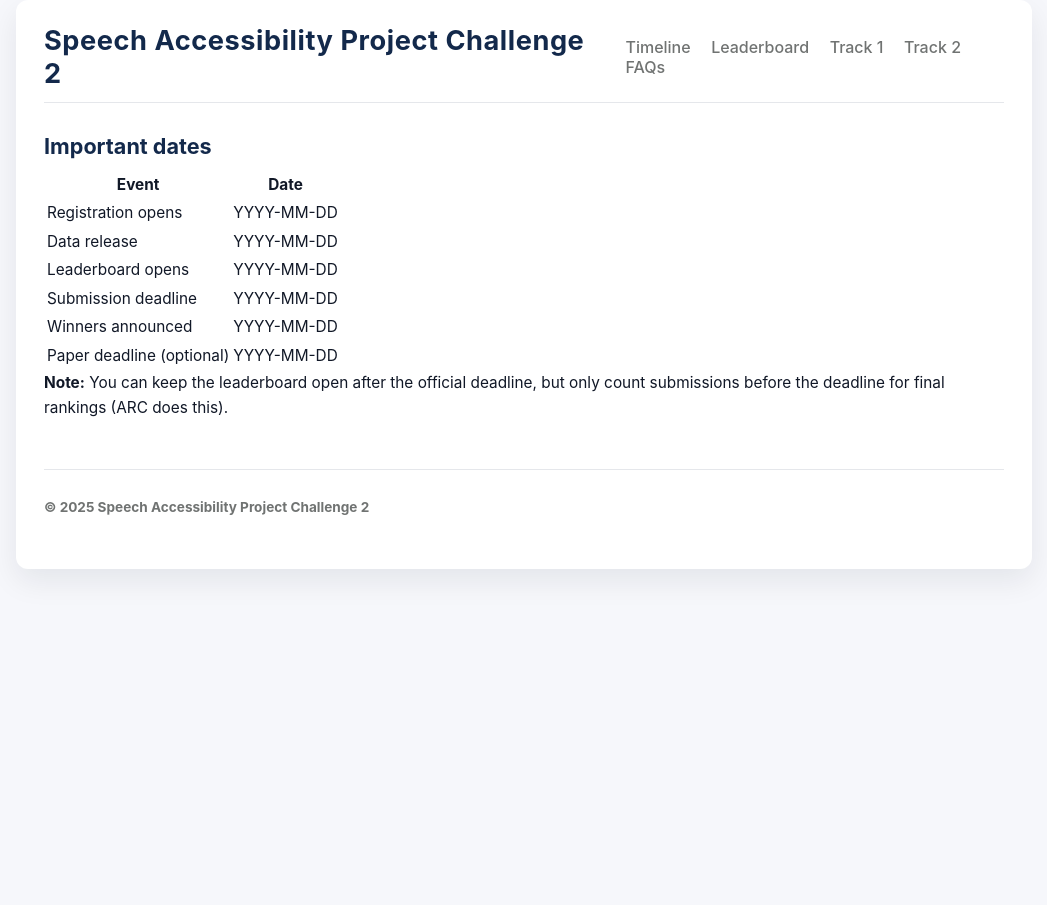
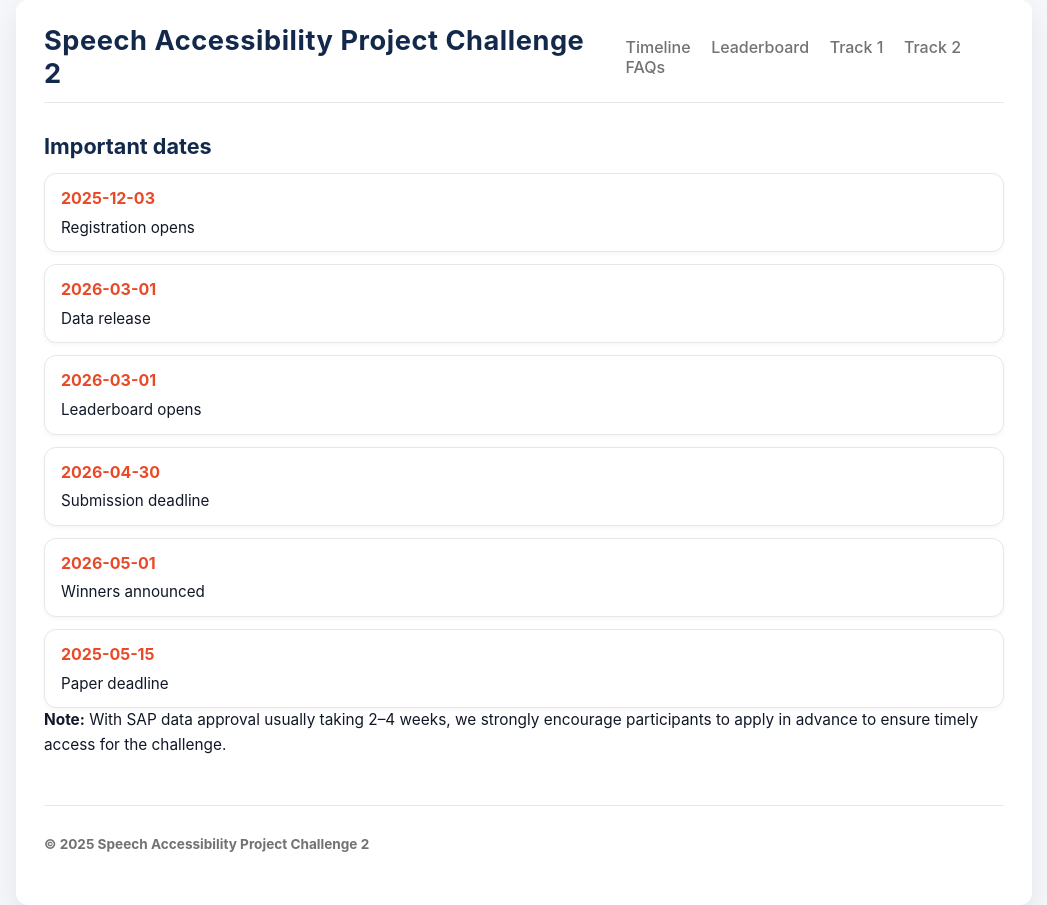
Before and after one commit to xiuwenz2/SAPC2-website, a Jekyll site: the page built from pages/timeline.md, in a window 1280 px wide. Shown: the whole page, without its empty margins (116-1163 px from the left). Built offline with Jekyll 4.4.1, drawn with Linux system fonts in a browser that asks for light colours.

Commit message:
Update timeline with important dates and events
Added important dates and corresponding events to the timeline.

```diff
--- a/pages/timeline.md
+++ b/pages/timeline.md
@@ -6,13 +6,50 @@ permalink: /timeline/
 
 ## Important dates
 
-| Event | Date |
-|---|---|
-| Registration opens | YYYY-MM-DD |
-| Data release | YYYY-MM-DD |
-| Leaderboard opens | YYYY-MM-DD |
-| Submission deadline | YYYY-MM-DD |
-| Winners announced | YYYY-MM-DD |
-| Paper deadline (optional) | YYYY-MM-DD |
+<div class="news-list">
 
-**Note:** You can keep the leaderboard open after the official deadline, but only count submissions before the deadline for final rankings (ARC does this).
+  <div class="news-item">
+    <div class="news-date">2025-12-03</div>
+    <div class="news-text">
+      Registration opens
+    </div>
+  </div>
+
+  <div class="news-item">
+    <div class="news-date">2026-03-01</div>
+    <div class="news-text">
+      Data release
+    </div>
+  </div>
+
+  <div class="news-item">
+    <div class="news-date">2026-03-01</div>
+    <div class="news-text">
+      Leaderboard opens
+    </div>
+  </div>
+
+  <div class="news-item">
+    <div class="news-date">2026-04-30</div>
+    <div class="news-text">
+      Submission deadline
+    </div>
+  </div>
+
+  <div class="news-item">
+    <div class="news-date">2026-05-01</div>
+    <div class="news-text">
+      Winners announced
+    </div>
+  </div>
+
+  <div class="news-item">
+    <div class="news-date">2025-05-15</div>
+    <div class="news-text">
+      Paper deadline
+    </div>
+  </div>
+
+</div>
+
+**Note:** With SAP data approval usually taking 2–4 weeks, we strongly encourage participants to apply in advance to ensure timely access for the challenge.
```
